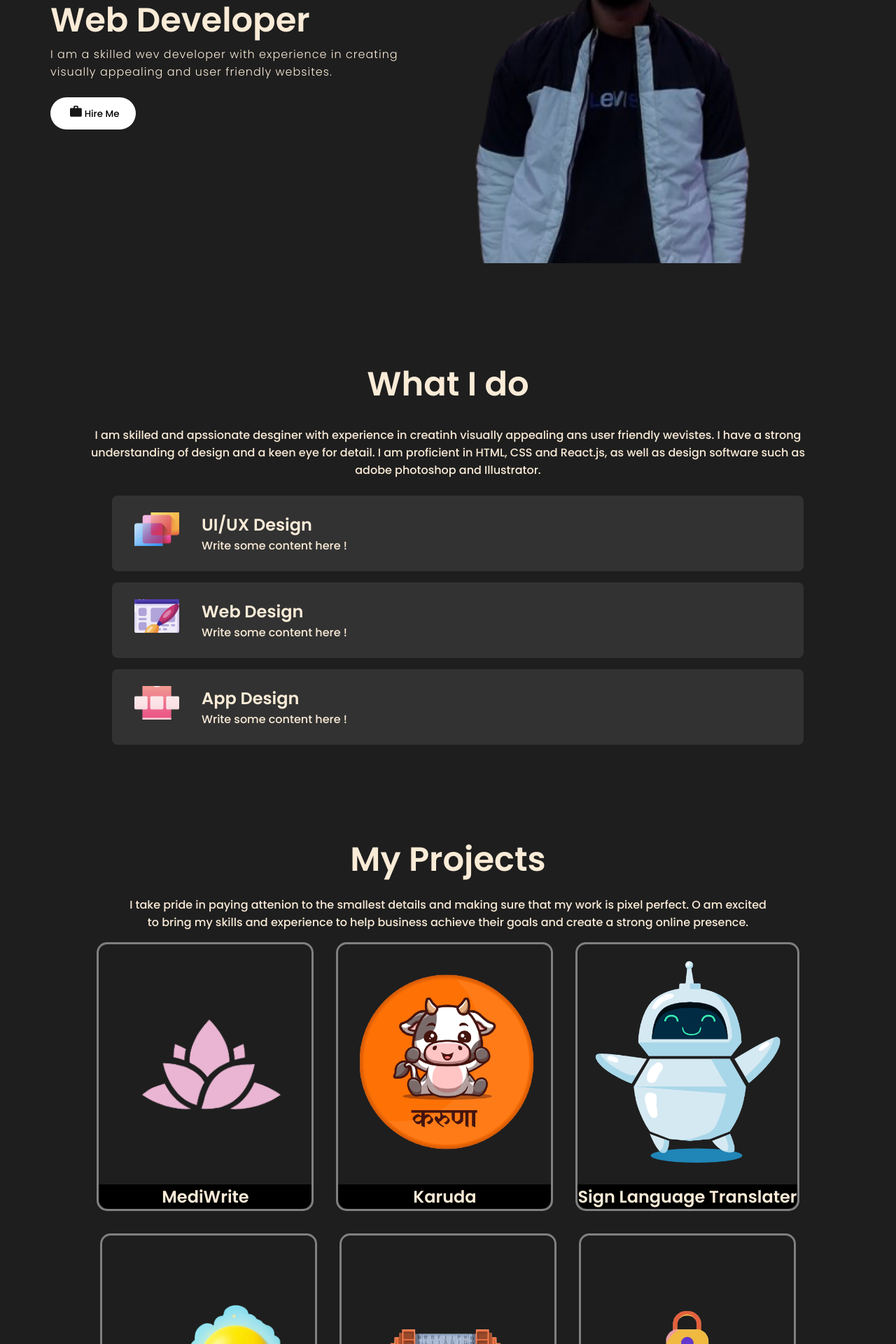
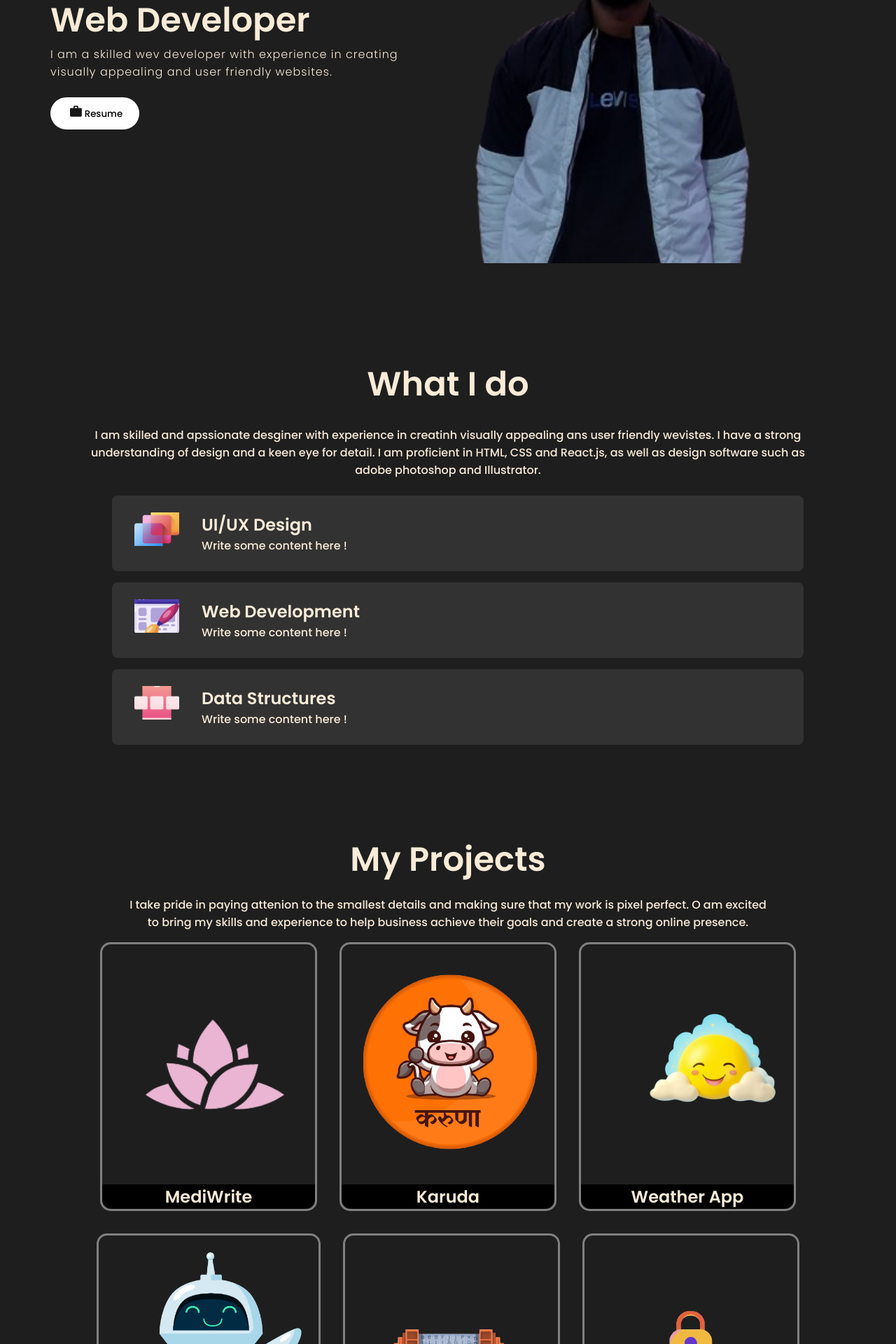
Before and after one commit to imAbhaySingh/new_portfolio, a React (Create React App) app: page / in a window 1280 px wide. Shown: the part 440-2360 px from the top of the page at 70% size. Built offline with nearby package versions, Linux system fonts and the light colour scheme.

Commit message:
update skills

```diff
--- a/src/components/Intro/intro.jsx
+++ b/src/components/Intro/intro.jsx
@@ -2,7 +2,6 @@ import React from "react";
 import "./intro.css";
 import bg from "../../assets/me.png";
 // import bg from "../../assets/image1.png";
-import {Link} from 'react-scroll';
 import btnImg from "../../assets/hireme.png"
 
 const Intro = () => {
@@ -19,7 +18,7 @@ const Intro = () => {
         <p className="introPara">
           I am a skilled wev developer with experience in   creating <br/> visually appealing and user friendly websites.
         </p>
-        <Link><button className="btn"><img src={btnImg} alt="Hire Me" className="btnImg" />Hire Me</button></Link>
+        <a href="https://drive.google.com/file/d/1RCdWBTVLwzaVF5UkGmO95w46mnhZXN28/view?usp=sharing" target="blank"><button className="btn"><img src={btnImg} alt="Hire Me" className="btnImg" />Resume</button></a>
       </div>
       <img src={bg} alt="Profile" className="bg" />
     </section>
--- a/src/components/Skills/skills.jsx
+++ b/src/components/Skills/skills.jsx
@@ -22,14 +22,14 @@ const Skills = () => {
               <div className="skillBar">
                 <img src={WebDesign} alt="" className="skillBarImg" />
                 <div className="skillBartext">
-                <h2>Web Design</h2>
+                <h2>Web Development</h2>
                   <p>Write some content here !</p>
                 </div>
               </div>
               <div className="skillBar">
                 <img src={AppDesign} alt="" className="skillBarImg" />
                 <div className="skillBartext">
-                <h2>App Design</h2>
+                <h2>Data Structures</h2>
                   <p>Write some content here !</p>
                 </div>
               </div>
--- a/src/components/Works/works.jsx
+++ b/src/components/Works/works.jsx
@@ -27,7 +27,7 @@ const Works = () => {
             Mediwrite swiftly enhances emergency response through cutting-edge identity detection tech, automating the delivery of vital medical information to families and police for more efficient and timely assistance.
             </h3>
             <a
-              href="https://github.com/imAbhaySingh/mediwrite-trial"
+              href="https://master.d29xsankg2s1yy.amplifyapp.com/"
               target="blank"
             >
               <button>Dive In</button>
@@ -50,6 +50,23 @@ const Works = () => {
             </a>
           </div>
         </div>
+        <div className="worksdiv Weather">
+          <img src={Weather} alt="" className="worksImg" />
+          <h2>Weather App</h2>
+          <div className="container4">
+            <h1>Description</h1>
+            <h3>
+            Created a user-friendly weather app that delivers accurate forecasts, real-time updates, and personalized insights, providing users with a seamless and informed weather experience anytime, anywhere.
+            </h3>
+            <a
+              href="https://master.d31m0ic3gz9bz9.amplifyapp.com/"
+              target="blank"
+            >
+              <button>Dive In</button>
+            </a>
+          </div>
+        </div>
+
         <div className="worksdiv Sign">
           <img src={Sign} alt="" className="worksImg" />
           <h2>Sign Language Translater</h2>
@@ -66,22 +83,7 @@ const Works = () => {
             </a>
           </div>
         </div>
-        <div className="worksdiv Weather">
-          <img src={Weather} alt="" className="worksImg" />
-          <h2>Weather App</h2>
-          <div className="container4">
-            <h1>Description</h1>
-            <h3>
-            Created a user-friendly weather app that delivers accurate forecasts, real-time updates, and personalized insights, providing users with a seamless and informed weather experience anytime, anywhere.
-            </h3>
-            <a
-              href="https://github.com/imAbhaySingh/mediwrite-trial"
-              target="blank"
-            >
-              <button>Dive In</button>
-            </a>
-          </div>
-        </div>
+
         <div className="worksdiv Cipher">
           <img src={Cipher} alt="" className="worksImg" />
           <h2>Cipher</h2>
```
